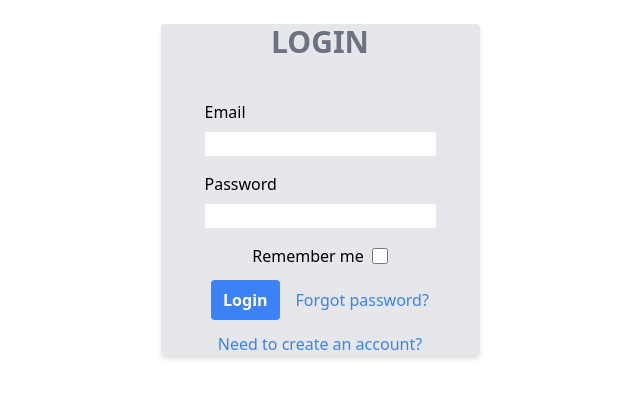
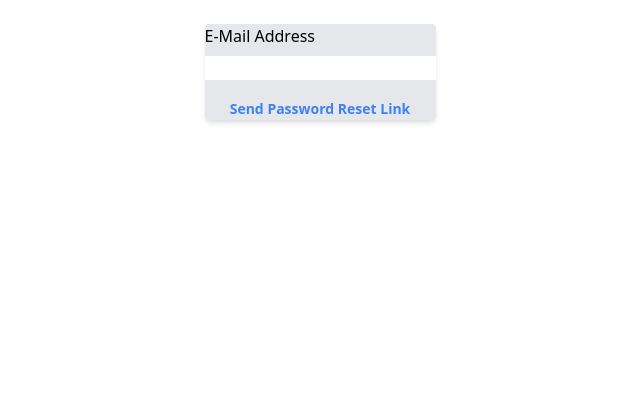
Before and after one commit to nemanja-z/Inventar-frontend, a React (Create React App) app: page /forgot-password in a window 1280 px wide. Before the commit this address led to /login. Shown: the top 398 px of the page, without its empty margins (320-960 px from the left). Built offline with nearby package versions, Linux system fonts and the light colour scheme.

Commit message:
Set base for password reset

```diff
--- a/src/App.js
+++ b/src/App.js
@@ -2,6 +2,7 @@
 import React from 'react';
 import Register from './components/Auth/Account/Register';
 import Login from './components/Auth/Account/Login';
+import Forgot from './components/Auth/Password/Forgot';
 import Main from './components/Main/Main';
 import PrivateRoute from './protected/PrivateRoute';
 import {
@@ -21,6 +22,9 @@ function App() {
             <Route path="/login">
               <Login />
             </Route>
+            <Route path="/forgot-password">
+              <Forgot />
+            </Route>
             <PrivateRoute path="/">
               <Main />
             </PrivateRoute>
--- a/src/components/Auth/Account/Register.js
+++ b/src/components/Auth/Account/Register.js
@@ -13,6 +13,7 @@ const fields = {name:"",
 const Register = () =>{
     const [data, setData] = useState(fields);
     const [error, setError] = useState(fields);
+    const [toVerify, setToVerify] = useState(false);
     const history = useHistory();
     let formData = new FormData();
     formData.append('name', data.name);
@@ -24,29 +25,38 @@ const Register = () =>{
     useEffect(()=>{
         if(error){
              setTimeout(() => {
-                setError({password:""})
+                setError(fields)
             }, 5000);
         }
-    }, [error])
+        if(toVerify){
+             setTimeout(() => {
+                setToVerify(false)
+            }, 6000);
+        }
+    }, [error, toVerify])
+    console.log(data)
     const handleSubmit = async(e) => {
                     try{
                         e.preventDefault();
-                        /* if(data.password !== confirm){
-                            return setError({password:"Confirm password must match password!"});
-                        } */
                         await cookie();
                         const register = await api().post('api/register', formData);
+                        const {data:{success}} = register;
                         validation(setError, register);
-
-                        console.log(register)
+                        if(success===true){
+                             setData(fields);
+                             setToVerify(true);
+                             setTimeout(() => {
+                                 history.push('/login');
+                             }, 6000);
+                        }
                     }catch(e){
-                        console.log({e});
+                        console.log(e);
                     }
                 }
 
 
-    return(
-    <div className="md:flex md:justify-center mt-6 mb-6">
+    return(<>
+    {!toVerify && (<div className="md:flex md:justify-center mt-6 mb-6">
 
             <form className="flex flex-col items-center bg-gray-200 shadow-md rounded" onSubmit={handleSubmit}>
                 <div className="text-center mb-10">
@@ -60,7 +70,7 @@ const Register = () =>{
 
                 <div className="mb-4">
                     <label className="block mb-2" htmlFor="email">Email</label>
-                    <input id="email" type="email"  name="email" onChange={(e)=>setData({...data, email:e.target.value})} required />
+                    <input id="email" type="email" name="email" onChange={(e)=>setData({...data, email:e.target.value})} required />
                     {error.email && <p className="mb-2 text-red-600">{error.email}</p>}
                 </div>
                 <div className="mb-4">
@@ -80,7 +90,7 @@ const Register = () =>{
                 </div>
                 <div className="flex justify-between mb-4 space-x-8">
                     <label className="block mb-2" htmlFor="profile"></label>
-                    <input className="ml-2" id="profile" type="file" name="profile"  onChange={({ target: { validity, files: [file] } })=>validity.valid && setData({profile:file})}/>
+                    <input className="ml-2" id="profile" type="file" name="profile"  onChange={({ target: { validity, files: [file] } })=>validity.valid && setData({...data, profile:file})}/>
                     {error.profile && <p className="mb-2 text-red-600">{error.profile}</p>}
                 </div>
                 <div className="flex items-center justify-between mb-4 space-x-2">
@@ -92,7 +102,9 @@ const Register = () =>{
                         </button>
                 </div>
             </form>
-    </div>
-        )
+    </div>)}
+    {toVerify && (<h2>An email with the confirmation link has been sent to your personal email address. It may take up to a few minutes before you see it in your inbox. Follow the instructions within that email to confirm your password.</h2>)}
+    </>
+    )
 }
 export default Register;
--- a/src/components/Auth/Password/Forgot.js
+++ b/src/components/Auth/Password/Forgot.js
@@ -1,44 +1,36 @@
-import React from "react";
+import React, {useState} from "react";
+import api from '../../../services/api';
+import cookie from '../../../services/cookie';
 
 
 const Forgot = () => {
+	const [email, setEmail] = useState("");
 
+	const handleForgot =async(e)=>{
+		try{
+			e.preventDefault();
+			await cookie();
+			await api().post('api/forgot-password', {email});
+
+		}catch(e){
+			console.log(e);
+		}
+	}
 
     return(
-			<div>
-				<Nav />
-				<div className="container">
-				    <div className="row">
-				        <div className="col-md-8 col-md-offset-2">
-				            <div className="panel panel-default">
-				                <div className="panel-heading">Reset Password</div>
-				                <div className="panel-body">
-				                	<div className="col-md-offset-2 col-md-8 col-md-offset-2">
-                                    </div>
-				                    <form className="form-horizontal" role="form" method="POST">
-				                        <div className="form-group">
-				                            <label for="email" className="col-md-4 control-label">E-Mail Address</label>
-
-				                            <div className="col-md-6">
-				                                <input id="email" type="email" ref= "email" className="form-control" name="email"required />
-				                            </div>
-				                        </div>
-
-				                        <div className="form-group">
-				                            <div className="col-md-6 col-md-offset-4">
-				                                <button type="submit" className="btn btn-primary">
-				                                    Send Password Reset Link
-				                                </button>
-				                            </div>
-				                        </div>
-				                    </form>
-				                </div>
-				            </div>
-				        </div>
-				    </div>
-				</div>
+			<div className="md:flex md:justify-center mt-6 mb-6">
+				<form className="flex flex-col items-center bg-gray-200 shadow-md rounded" onSubmit={handleForgot}>
+					<div className="mb-4">
+						<label for="email" className="block mb-2">E-Mail Address</label>
+						<input id="email" type="email" name="email" onChange={e=>setEmail(e.target.value)} required />
+					</div>
+					<div>
+							<button type="submit" className="font-bold text-sm text-blue-500 hover:text-blue-800">
+								Send Password Reset Link
+							</button>
+					</div>
+				</form>
 			</div>
-
 			)
 }
 
--- a/src/components/Auth/Password/Reset.js
+++ b/src/components/Auth/Password/Reset.js
@@ -5,54 +5,30 @@ const Reset = () =>{
 
     return(
 			<div>
-			    <div className="container">
-			        <div className="row">
-			            <div className="col-md-8 col-md-offset-2">
-			                <div className="panel panel-default">
-			                    <div className="panel-heading">Reset Password</div>
-			                    <div className="panel-body">
-			                    	<div className="col-md-offset-2 col-md-8 col-md-offset-2">
+			<div>Reset Password</div>
 
-                                    </div>
-			                        <form className="form-horizontal" role="form">
-			                            <div className="form-group">
-			                                <label for="email" className="col-md-4 control-label">E-Mail Address</label>
-
-			                                <div className="col-md-6">
-			                                    <input id="email" type="email" className="form-control" ref="email" name="email" required autofocus />
-			                                </div>
+				<form>
+					<div >
+						<label htmlFor="email" className="col-md-4 control-label">E-Mail Address</label>
+							<input id="email" type="email" ref="email" name="email" required autofocus />
 					</div>
 
-			                            <div className="form-group">
-			                                <label for="password" className="col-md-4 control-label">Password</label>
-
-			                                <div className="col-md-6">
-			                                    <input id="password" type="password" className="form-control" ref="password" name="password"  required />
-			                                </div>
+					<div >
+						<label htmlFor="password" className="col-md-4 control-label">Password</label>
+						<input id="password" type="password" ref="password" name="password"  required />
 					</div>
 
-			                            <div className="form-group">
-			                                <label for="password-confirm" className="col-md-4 control-label">Confirm Password</label>
-			                                <div className="col-md-6">
-			                                    <input id="password-confirm" type="password" className="form-control" ref="confirm" name="password_confirmation" required />
+					<div >
+						<label htmlFor="password-confirm" className="col-md-4 control-label">Confirm Password</label>
+							<input id="password-confirm" type="password" name="password_confirmation" required />
 					</div>
-			                            </div>
-
-			                            <div className="form-group">
-			                                <div className="col-md-6 col-md-offset-4">
+					<div >
 							<button type="submit" className="btn btn-primary">
 								Reset Password
 							</button>
 					</div>
-			                            </div>
 				</form>
 			</div>
-			                </div>
-			            </div>
-			        </div>
-			    </div>
-			</div>
-
 			)
 }
 export default Reset;
--- a/src/utils/validation.js
+++ b/src/utils/validation.js
@@ -1,7 +1,8 @@
 export default function validate(setError, {data:{errors}}){
     if(errors){
         Object.keys(errors).forEach((key)=>{
-            return setError({[key]:errors[key]})
+            setError({[key]:errors[key]});
+            return;
             })
     }
 
```
Also changed, not shown: src/components/Auth/Account/Verify.js (deleted, +0 -10 lines), src/components/Auth/Password/Confirm.js (deleted, +0 -10 lines), src/components/Auth/Password/Email.js (deleted, +0 -10 lines). Lines whose indentation alone changed are shown as unchanged.
